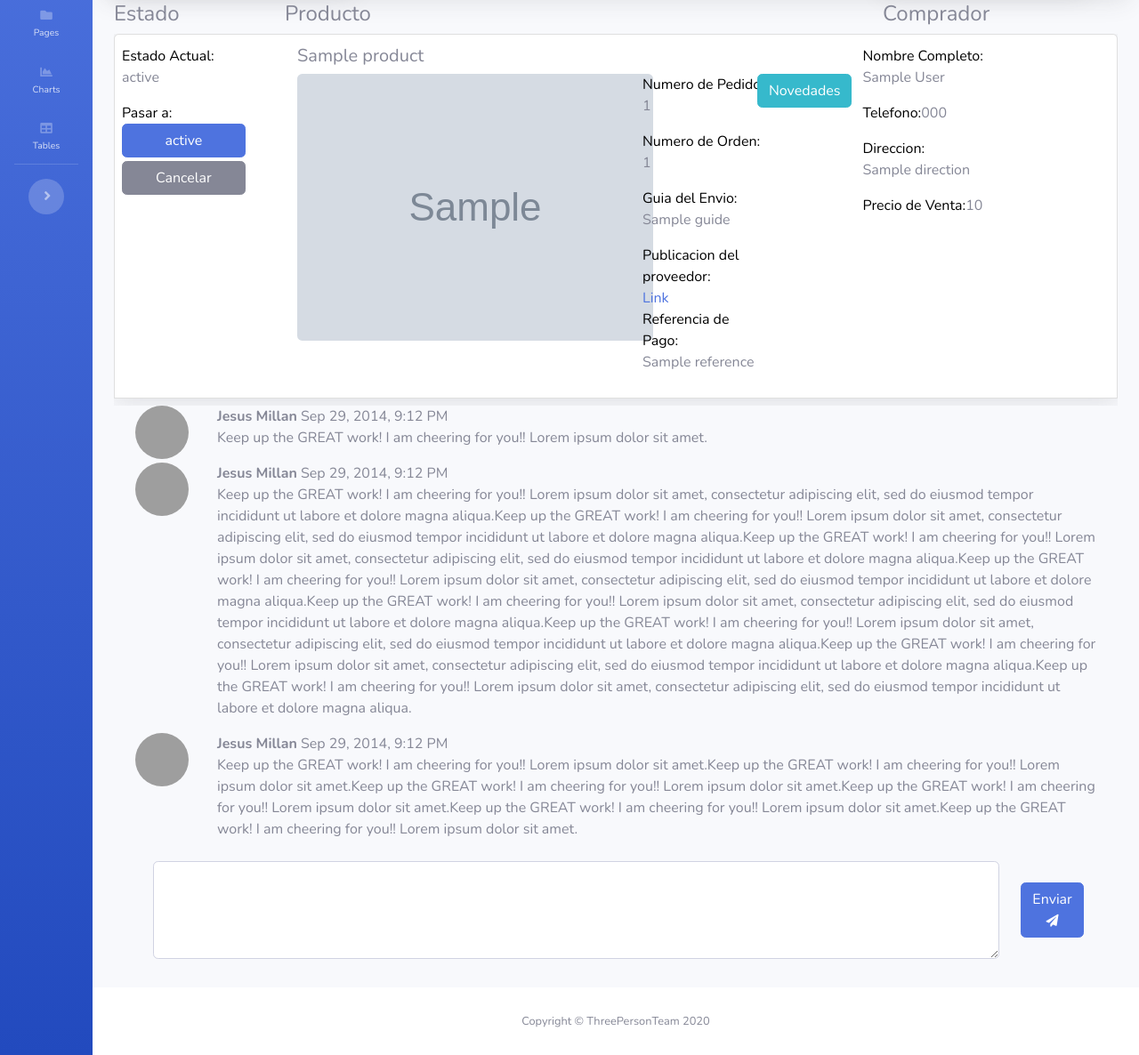
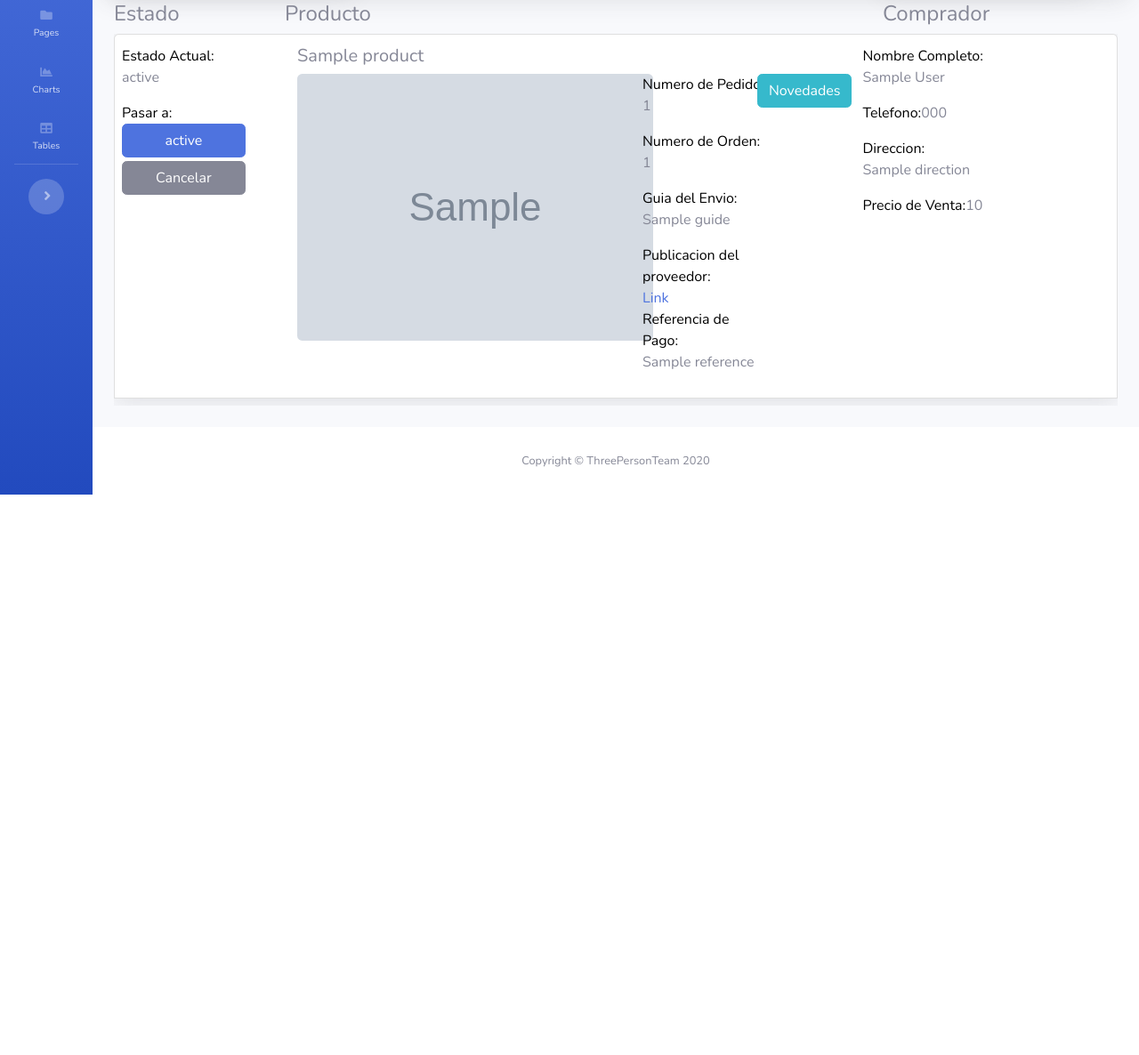
Before and after one commit to jgmc3012/dashboard_go_shop, a Django app: template dashboard/templates/dashboard/adviser.orders.html in a window 1280 px wide. Shown: the part 334-1520 px from the top of the page at 89% size. After the commit the page ends 890 px from the top, so only its background shows below. Run offline with Django 3.2, Linux system fonts and the light colour scheme; the template is opened without the code that fills it: most values are stand-ins (such as "Sample title", 1, 10 or a date in 2020); grey boxes marked "Sample" are stand-in pictures; some libraries are stand-ins or nearby versions; grey boxes are pictures that could not be loaded.

Commit message:
:recycle: refactor: No entendi que paso. pEste es un cambio viejo

```diff
--- a/dashboard/templates/dashboard/adviser.orders.html
+++ b/dashboard/templates/dashboard/adviser.orders.html
@@ -163,73 +163,6 @@
                 {% endfor %}
             </ul>
         </div>
-        <div class="container">
-            <div class="row">
-                <div class="col-1">
-                    <img class="img-profile rounded-circle" src="https://source.unsplash.com/QAB-WJcbgJk/60x60">
-                </div>
-                <div class="col-11">
-                    <div>
-                        <strong>Jesus Millan</strong>
-                        <span>Sep 29, 2014, 9:12 PM</span>
-                    </div>
-                    <div>
-                        <p>
-                            Keep up the GREAT work! I am cheering for you!! Lorem ipsum dolor sit amet.
-                        </p>
-                    </div>
-                </div>
-            </div>
-
-            <div class="row">
-                <div class="col-1">
-                    <img class="img-profile rounded-circle" src="https://source.unsplash.com/QAB-WJcbgJk/60x60">
-                </div>
-                <div class="col-11">
-                    <div>
-                        <strong>Jesus Millan</strong>
-                        <span>Sep 29, 2014, 9:12 PM</span>
-                    </div>
-                    <div>
-                        <p>
-                            Keep up the GREAT work! I am cheering for you!! Lorem ipsum dolor sit amet, consectetur adipiscing elit, sed do eiusmod tempor incididunt ut labore et dolore magna aliqua.Keep up the GREAT work! I am cheering for you!! Lorem ipsum dolor sit amet, consectetur adipiscing elit, sed do eiusmod tempor incididunt ut labore et dolore magna aliqua.Keep up the GREAT work! I am cheering for you!! Lorem ipsum dolor sit amet, consectetur adipiscing elit, sed do eiusmod tempor incididunt ut labore et dolore magna aliqua.Keep up the GREAT work! I am cheering for you!! Lorem ipsum dolor sit amet, consectetur adipiscing elit, sed do eiusmod tempor incididunt ut labore et dolore magna aliqua.Keep up the GREAT work! I am cheering for you!! Lorem ipsum dolor sit amet, consectetur adipiscing elit, sed do eiusmod tempor incididunt ut labore et dolore magna aliqua.Keep up the GREAT work! I am cheering for you!! Lorem ipsum dolor sit amet, consectetur adipiscing elit, sed do eiusmod tempor incididunt ut labore et dolore magna aliqua.Keep up the GREAT work! I am cheering for you!! Lorem ipsum dolor sit amet, consectetur adipiscing elit, sed do eiusmod tempor incididunt ut labore et dolore magna aliqua.Keep up the GREAT work! I am cheering for you!! Lorem ipsum dolor sit amet, consectetur adipiscing elit, sed do eiusmod tempor incididunt ut labore et dolore magna aliqua.
-                        </p>
-                    </div>
-                </div>
-            </div>
-
-            <div class="row">
-                <div class="col-1">
-                    <img class="img-profile rounded-circle" src="https://source.unsplash.com/QAB-WJcbgJk/60x60">
-                </div>
-                <div class="col-11">
-                    <div>
-                        <strong>Jesus Millan</strong>
-                        <span>Sep 29, 2014, 9:12 PM</span>
-                    </div>
-                    <div>
-                        <p>
-                            Keep up the GREAT work! I am cheering for you!! Lorem ipsum dolor sit amet.Keep up the GREAT work! I am cheering for you!! Lorem ipsum dolor sit amet.Keep up the GREAT work! I am cheering for you!! Lorem ipsum dolor sit amet.Keep up the GREAT work! I am cheering for you!! Lorem ipsum dolor sit amet.Keep up the GREAT work! I am cheering for you!! Lorem ipsum dolor sit amet.Keep up the GREAT work! I am cheering for you!! Lorem ipsum dolor sit amet.
-                        </p>
-                    </div>
-                </div>
-            </div>
-
-            <div>
-                <form id="formNew">
-                    <div class="p-2 d-flex  align-content-center align-items-center">
-                        <div class="form-group col-11 mb-0">
-                            <textarea class="form-control" rows="4" id="new"></textarea>
-                        </div>
-                        <div class="col-1">
-                            <button class="btn btn-primary" type="button">
-                                Enviar<i class="fas fa-paper-plane fa-sm"></i>
-                            </button>
-                        </div>
-                    </div>
-                </form>
-            </div>
-        </div>
     </div>
     <!-- State Modal-->
     <div class="modal fade" id="stateModal" tabindex="-1" role="dialog" aria-labelledby="exampleModalLabel" aria-hidden="true">
```
